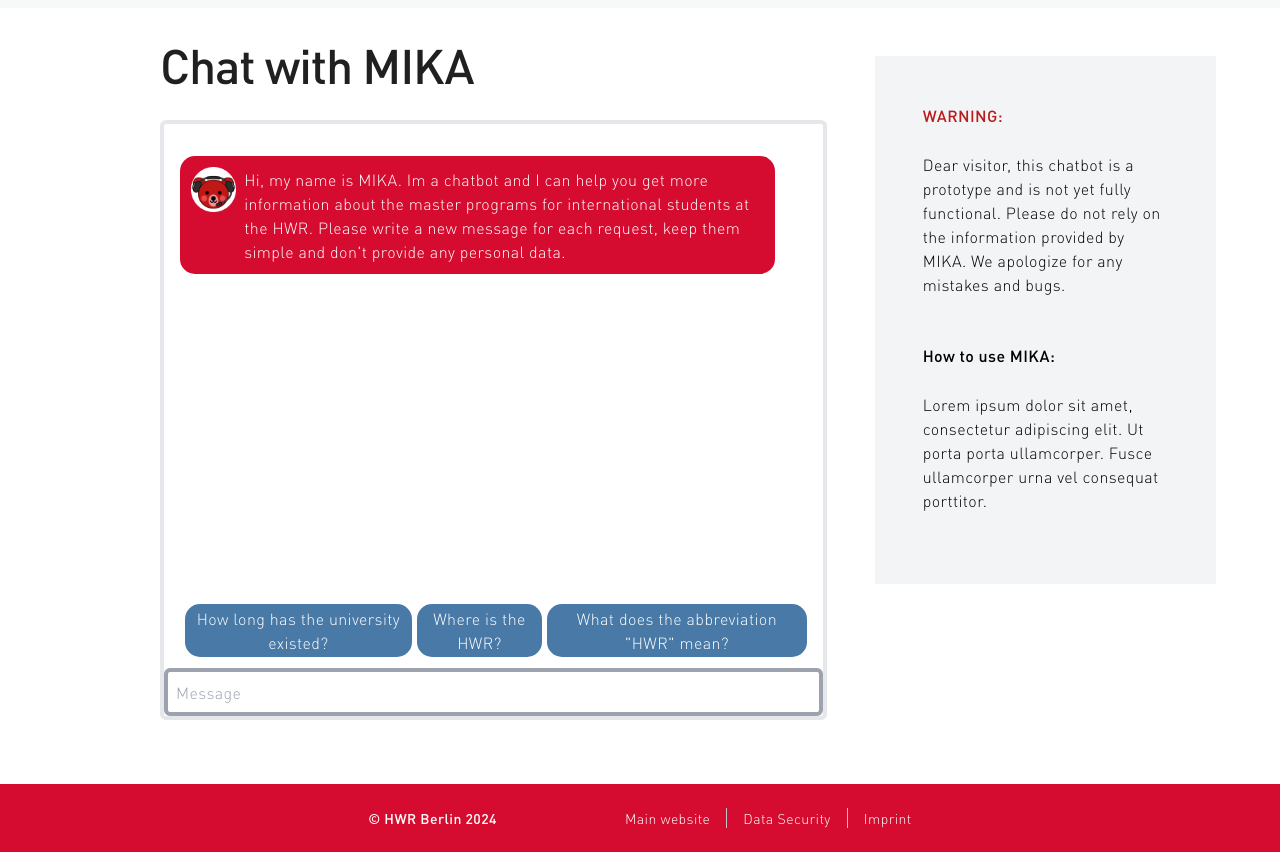
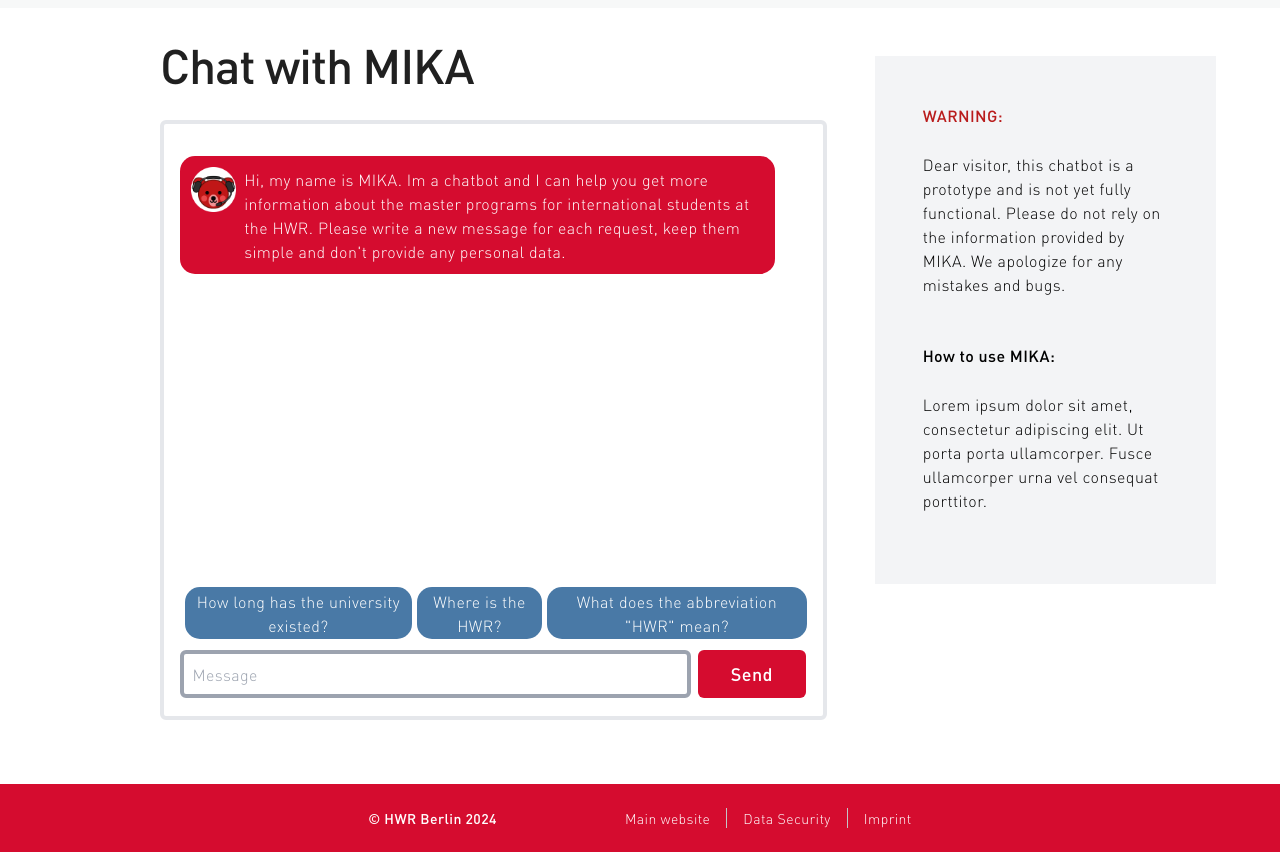
Before and after one commit to hwr-chatbot/Rasa-chatroom-react, a React (Vite) app: page / in a window 1280 px wide. Shown: the part 360-1212 px from the top of the page. Built offline with nearby package versions, Linux system fonts and the light colour scheme.

Commit message:
Implemented "Send" button

```diff
--- a/src/ChatManager.tsx
+++ b/src/ChatManager.tsx
@@ -53,7 +53,7 @@
 			message_id = this.chatHistory.history.length - 1
 		})
 
-		fetch("http://mika.lehre.hwr-berlin.de:5005/webhooks/rest/webhook", {
+		fetch("http://localhost:5005/webhooks/rest/webhook", {
 			...requestOptions,
 			body: JSON.stringify({
 				sender: "lucas",
--- a/src/components/ChatInput/ChatInput.tsx
+++ b/src/components/ChatInput/ChatInput.tsx
@@ -8,11 +8,13 @@
 
 export default function ChatInput(props: ChatInputProps) {
 	return (
+		<form className="mb-4">
 			<input
+				id="chat_input"
 				type="text"
 				enterKeyHint="enter"
 				placeholder="Message"
-			className="w-full rounded-md border-4 border-gray-400 p-2 focus:border-[#4979a6] focus:ring-0 focus:outline-none"
+				className="ml-[2.5%] w-[77.5%] rounded-md border-4 border-gray-400 p-2 focus:border-[#4979a6] focus:ring-0 focus:outline-none"
 				onKeyDown={(e) => {
 					if (e.key == "Enter" && e.currentTarget.value !== "") {
 						props.chatManager.sendMessage(e.currentTarget.value)
@@ -20,5 +22,18 @@
 					}
 				}}
 			/>
+			<button
+				className="ml-[1%] mr-[2.5%] w-[16.5%] h-[48px] text-white text-lg font-bold bg-[#D50C2F] hover:bg-[#771323] rounded-md"
+				onClick={(e) => {
+					if(document.getElementById("chat_input") !== null){
+						const message = document.getElementById('chat_input') as HTMLInputElement;
+						if (message.value !== "") {
+							props.chatManager.sendMessage(message.value)
+							message.value = ""
+						}
+					}
+					e.preventDefault();
+				}}>Send</button>
+		</form>
 	)
 }
--- a/src/components/pages/Chat/Chat.tsx
+++ b/src/components/pages/Chat/Chat.tsx
@@ -37,7 +37,7 @@
 					<div className="bg-white pl-0 p-8 text-left">
 						<h1 className="text-[#202020] text-5xl font-bold tracking-tight">Chat with MIKA</h1>
 					</div>
-					<div className="chat-container text-md text-white h-[600px] overflow-hidden rounded-md border-4 bg-white flex justify-items-end justify-end flex-col">
+					<div className="chat-container text-md text-white h-[600px] pb-4 overflow-hidden rounded-md border-4 bg-white flex justify-items-end justify-end flex-col">
 
 						<div className="chatview-container p-4 overflow-y-auto h-[90%]">
 							<ChatView history={chatManager.getHistory()} />
```
Lines whose indentation alone changed are shown as unchanged.
